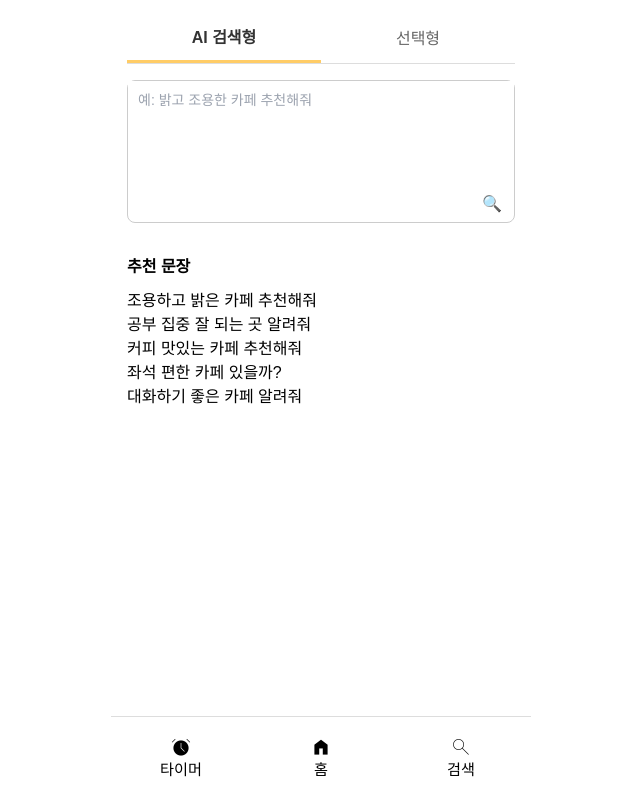
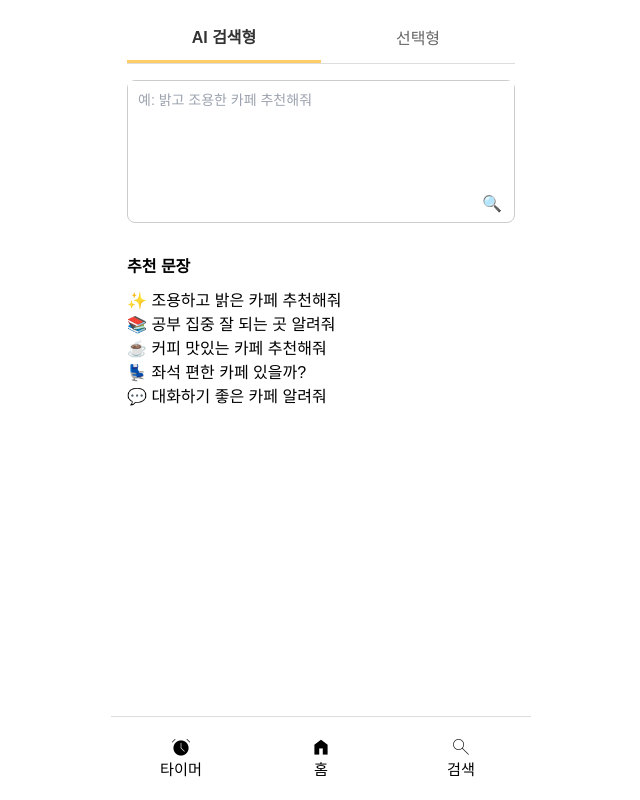
Before and after one commit to sprinter-wtc/Frontend, a React (Create React App) app: page /ai-search in a window 1280 px wide. Shown: the whole page, without its empty margins (319-959 px from the left). Built offline with nearby package versions, Linux system fonts and the light colour scheme.

Commit message:
fix: API연결부분 수정  #4

```diff
--- a/src/pages/Home.tsx
+++ b/src/pages/Home.tsx
@@ -35,7 +35,7 @@ const [recommendedCafes, setRecommendedCafes] = useState<CafeCardData[]>([]);
     const fetchRecommendedCafes = async () => {
       try {
         const res = await fetch(
-          "https://c765212b-1c21-4d14-98d9-56dd58cc5d3d.mock.pstmn.io/cafes/recommended"
+          "https://test.studyspot.kr/api/cafes/recommended"
         );
         const json = await res.json();
         if (json.status === "success") {
--- a/src/pages/cafe/CafeDetailPage.tsx
+++ b/src/pages/cafe/CafeDetailPage.tsx
@@ -84,7 +84,7 @@ export default function CafeDetailPage() {
     const fetchCafe = async () => {
       try {
         const res = await axios.get<{ data: CafeDetail }>(
-          `https://c765212b-1c21-4d14-98d9-56dd58cc5d3d.mock.pstmn.io/cafes/details/${id}`
+          `https://test.studyspot.kr/api/cafes/details/${id}`
         );
         setCafe(res.data.data);
       } catch (err) {
@@ -101,7 +101,7 @@ export default function CafeDetailPage() {
     const fetchReviews = async () => {
       try {
         const res = await axios.get<{ data: CafeReviews }>(
-          `https://c765212b-1c21-4d14-98d9-56dd58cc5d3d.mock.pstmn.io/reviews/best/${id}`
+          `https://test.studyspot.kr/api/cafes/reviews/best/${id}`
         );
         setReviews(res.data.data);
       } catch (err) {
--- a/src/pages/recommend/StudySpotRec.tsx
+++ b/src/pages/recommend/StudySpotRec.tsx
@@ -59,8 +59,8 @@ const StudySpotRec: React.FC = () => {
       try {
         // 태그가 있을 경우 -> 태그 기반 검색 API 사용
         const apiUrl = selectedTag
-          ? `https://c765212b-1c21-4d14-98d9-56dd58cc5d3d.mock.pstmn.io/cafes?tags=${selectedTag}`
-          : `https://c765212b-1c21-4d14-98d9-56dd58cc5d3d.mock.pstmn.io/cafes/recommended`;
+          ? `https://test.studyspot.kr/api/cafes?tags=${selectedTag}`
+          : `https://test.studyspot.kr/api/cafes/recommended`;
 
         const res = await fetch(apiUrl);
         const json = await res.json();
--- a/src/pages/search/AiSearchPage.tsx
+++ b/src/pages/search/AiSearchPage.tsx
@@ -35,16 +35,16 @@ interface Cafe {
 //-----------------------------
 
 const RECOMMENDED_SENTENCES = [
-  "조용하고 밝은 카페 추천해줘",
-  "공부 집중 잘 되는 곳 알려줘",
-  "커피 맛있는 카페 추천해줘",
-  "좌석 편한 카페 있을까?",
-  "대화하기 좋은 카페 알려줘",
+  "✨ 조용하고 밝은 카페 추천해줘",
+  "📚 공부 집중 잘 되는 곳 알려줘",
+  "☕️ 커피 맛있는 카페 추천해줘",
+  "💺 좌석 편한 카페 있을까?",
+  "💬 대화하기 좋은 카페 알려줘",
 ];
 
 // -----------------------------
 const MOCK_SERVER =
-  "https://c765212b-1c21-4d14-98d9-56dd58cc5d3d.mock.pstmn.io";
+  "https://test.studyspot.kr/api";
 const RECOMMENDED_URL = `${MOCK_SERVER}/cafes/recommended`;
 const CAFE_DETAIL_URL = `${MOCK_SERVER}/cafes/details`;
 const DEBOUNCE_DELAY = 400;
@@ -65,10 +65,6 @@ const AiSearchPage: React.FC = () => {
   const [recentQueries, setRecentQueries] = useState<string[]>(() => {
     return JSON.parse(localStorage.getItem("recentQueries") || "[]");
   });
-
-  // -----------------
-  // 검색 전 추천 문장 보여주기
-  // -----------------
 
   // -----------------
   // 입력 디바운스 처리
@@ -103,7 +99,6 @@ const AiSearchPage: React.FC = () => {
   // -----------------
   // 검색 실행 (AI 태그 + 검색어)
   // -----------------
-  // 검색 실행
   const executeSearch = async () => {
     if (!aiQuery.trim()) return;
 
@@ -185,7 +180,6 @@ const AiSearchPage: React.FC = () => {
         </button>
       </div>
 
-      {/* 입력창 */}
       {/* 입력창 + 버튼 래퍼 */}
       <div className="ai-input-wrapper">
         <div>
@@ -273,45 +267,6 @@ const AiSearchPage: React.FC = () => {
         </div>
       )}
 
-      {/* 검색 결과 */}
-      {/* <div className="results">
-        {isLoading ? (
-          <p>로딩 중...</p>
-        ) : searchResults === null ? (
-          <p></p>
-        ) : searchResults.length > 0 ? (
-          searchResults.map((cafe) => (
-            <div
-              key={cafe.id}
-              className="cafe-card cursor-pointer"
-              onClick={() => navigate(`/cafe/${cafe.id}`)}
-            >
-              <img
-                src={
-                  cafe.imageList[0]?.imageUrl ||
-                  "https://via.placeholder.com/80"
-                }
-                alt={cafe.name}
-                className="cafe-thumbnail"
-              />
-              <div className="cafe-info">
-                <h3>{cafe.name}</h3>
-                <p>📍 {cafe.location.join(", ")}</p>
-                <div className="cafe-card-tag-list">
-                  {cafe.purpose.map((t) => (
-                    <span key={t} className="cafe-card-tag">
-                      {t}
-                    </span>
-                  ))}
-                </div>
-              </div>
-            </div>
-          ))
-        ) : (
-          <p></p>
-          // <p>검색 결과가 없습니다.</p>
-        )}
-      </div> */}
       {aiQuery.trim() === "" ? (
         <div className="ai-suggest-box"></div>
       ) : (
--- a/src/pages/search/TagSearchPage.tsx
+++ b/src/pages/search/TagSearchPage.tsx
@@ -105,14 +105,14 @@ const TagSearchPage: React.FC = () => {
       const listRes = await axios.get<{
         data: { id: number }[];
       }>(
-        "https://c765212b-1c21-4d14-98d9-56dd58cc5d3d.mock.pstmn.io/cafes/recommended"
+        "https://test.studyspot.kr/api/cafes/recommended"
       );
       const cafeList = listRes.data.data || [];
       const cafeIds = cafeList.map((cafe) => cafe.id);
 
       const requests = cafeIds.map((id) =>
         axios.get<{ data: Cafe }>(
-          `https://c765212b-1c21-4d14-98d9-56dd58cc5d3d.mock.pstmn.io/cafes/details/${id}`
+          `https://test.studyspot.kr/api/cafes/details/${id}`
         )
       );
       const responses = await Promise.all(requests);
```
